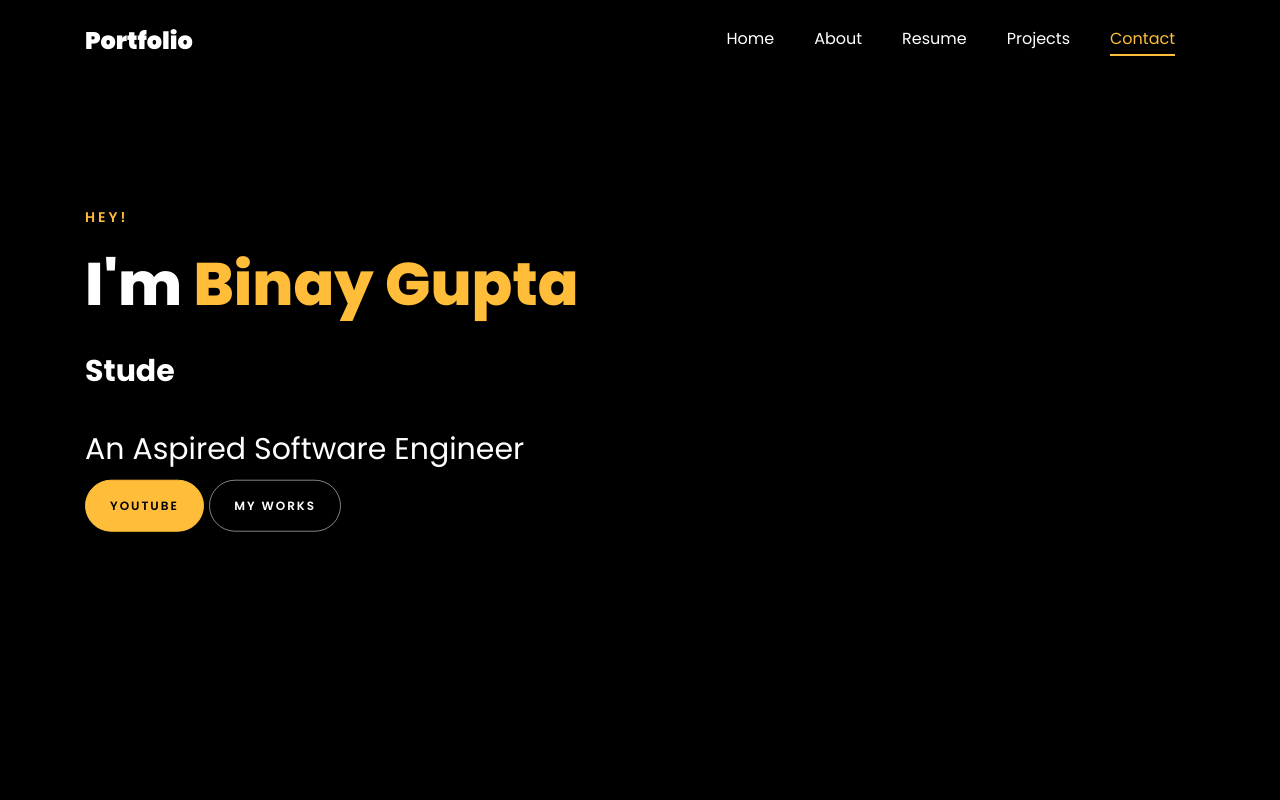
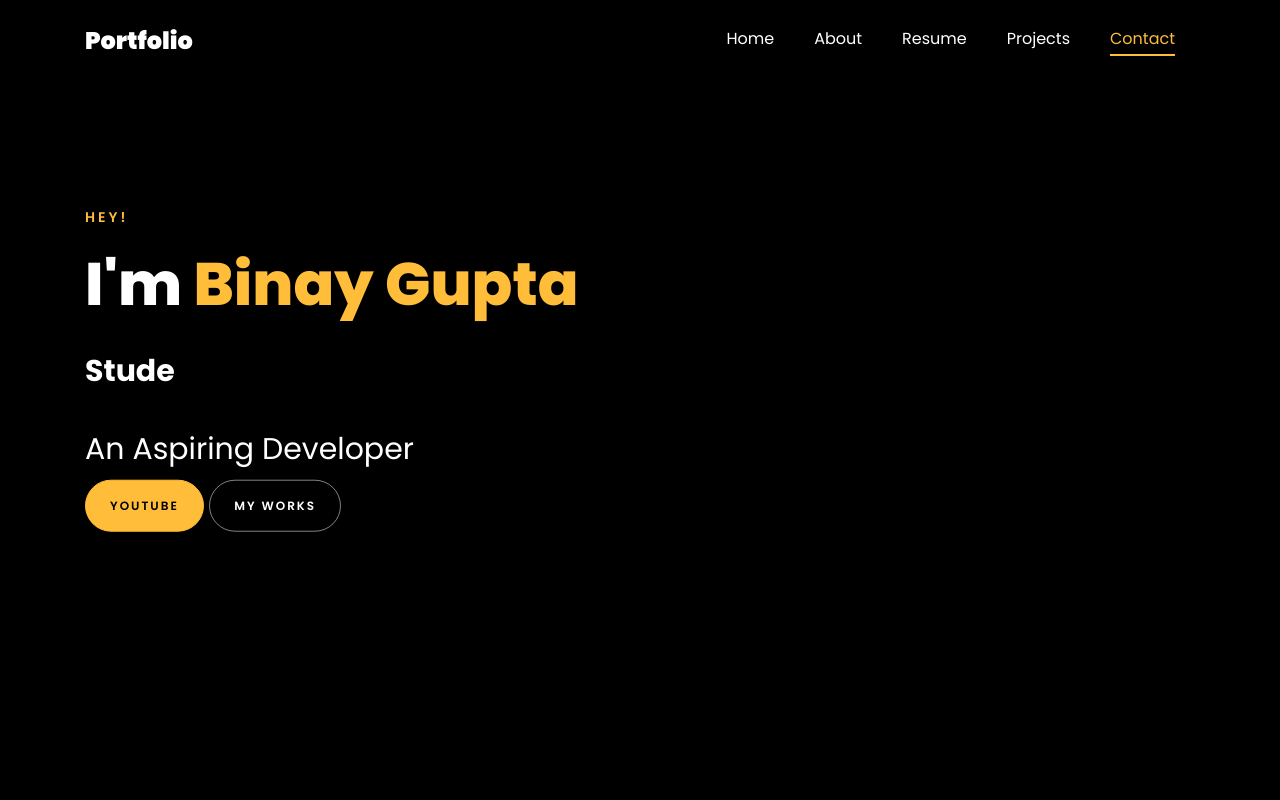
Before and after one commit to rohitgupt10/Portfolio, a plain HTML site: page index.html in a window 1280 px wide. Shown: the top 800 px of the page. Drawn offline with Linux system fonts and the light colour scheme; animation ran at ten frames a second; files whose address does not match are found by name.

Commit message:
title changed

```diff
--- a/index.html
+++ b/index.html
@@ -187,7 +187,7 @@
 
 						<br>
 						<br>
-			            <h2>An Aspired Software Engineer</h2>
+			            <h2>An Aspiring Developer</h2>
 			            <p><a href="https://www.youtube.com" class="btn btn-primary py-3 px-4">YouTube</a>
 							<a href="https://github.com/rohitgupt10" class="btn btn-white btn-outline-white py-3 px-4">My works</a></p>
 		            </div>
```
